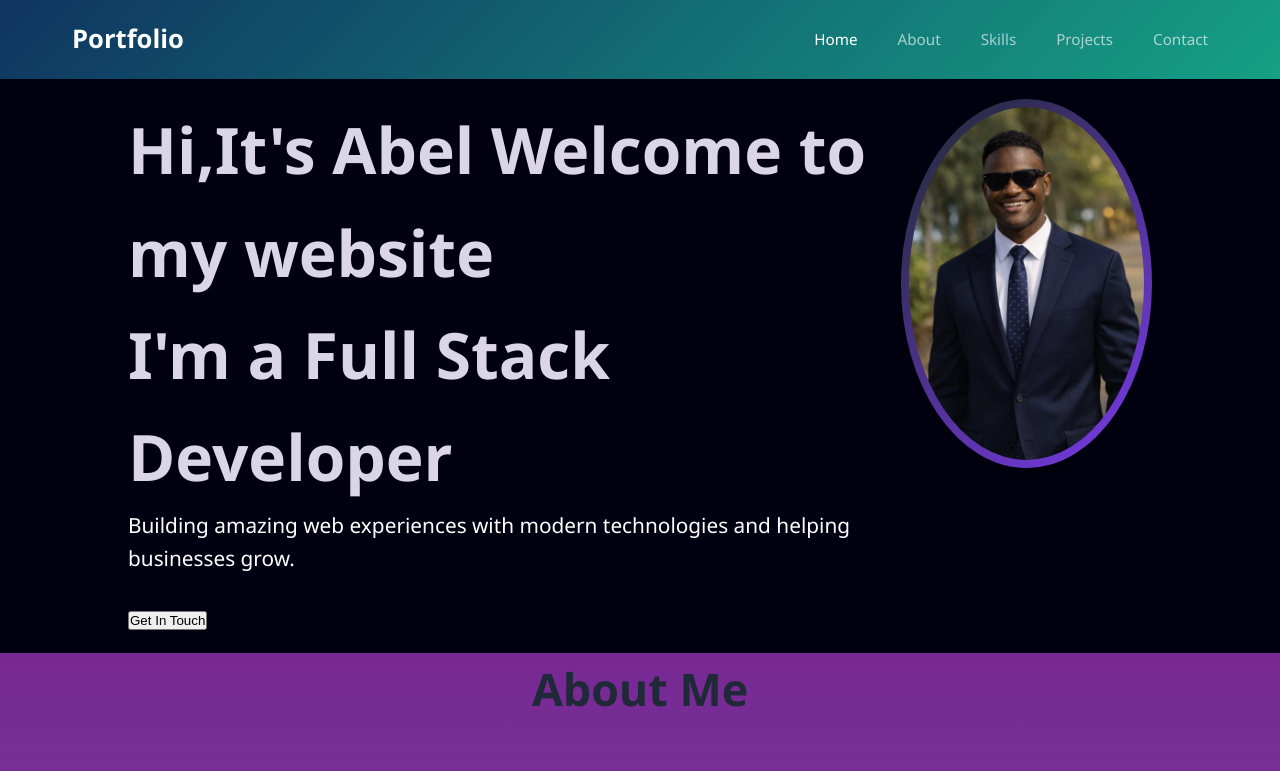
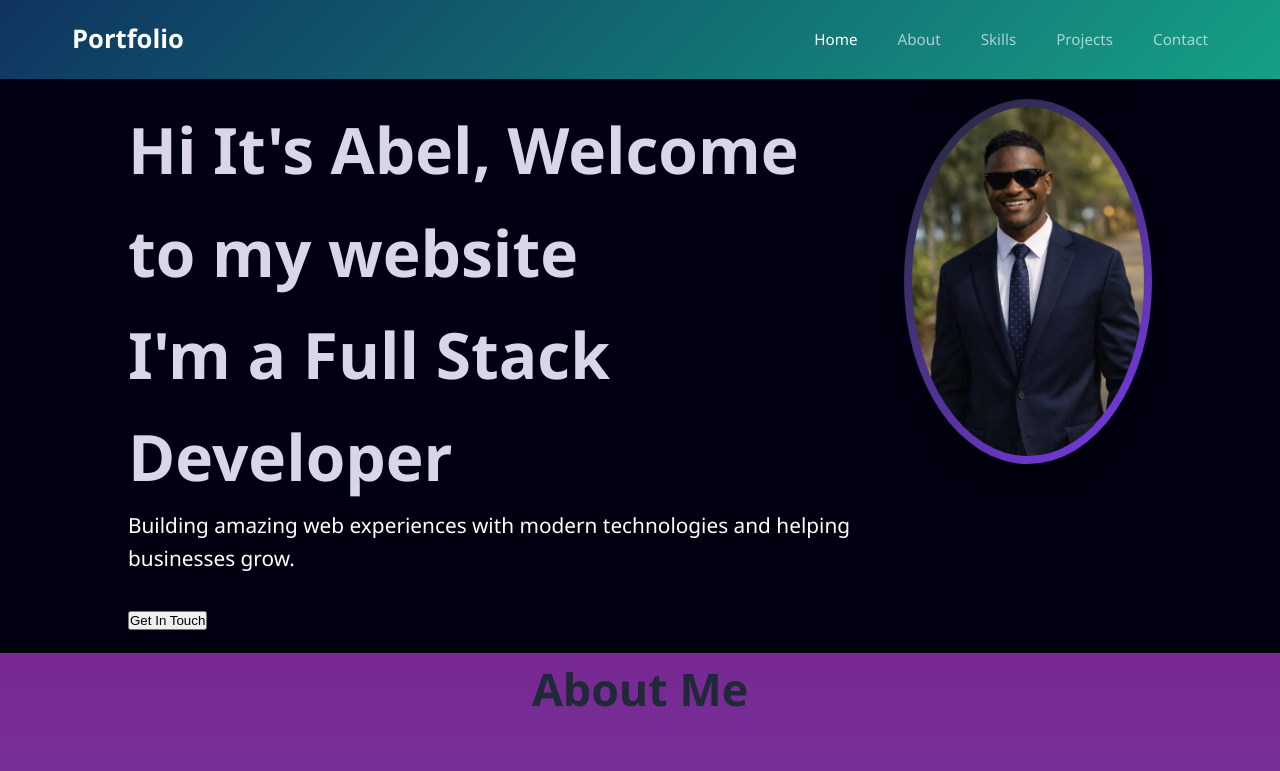
Before and after one commit to aliabel900-lab/portfolio-website, a plain HTML site: page index.html in a window 1280 px wide. Shown: the top 771 px of the page. Drawn offline with Linux system fonts and the light colour scheme.

Commit message:
Update index.html

```diff
--- a/index.html
+++ b/index.html
@@ -24,7 +24,7 @@
     <section id="home" class="hero">
         <div class="hero-content">
             <div class="hero-text">
-                <h1>Hi,It's Abel Welcome to my website</h1>
+                <h1>Hi It's Abel, Welcome to my website</h1>
                 <h1> I'm a Full Stack Developer</h1>
                 <p>Building amazing web experiences with modern technologies and helping businesses grow.</p>
                 <button class="cta-button" onclick="scrollToSection('contact')">Get In Touch</button>
```
